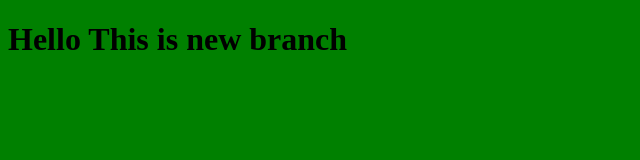
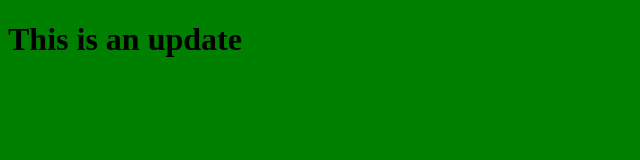
Before and after one commit to sidahmed003/myproject, a plain HTML site: page index.html in a window 1280 px wide. Shown: the whole page, without its empty margins (0-640 px from the left). Drawn offline with Linux system fonts and the light colour scheme.

Commit message:
Edit to html file

```diff
--- a/index.html
+++ b/index.html
@@ -7,7 +7,7 @@
     <title>Document</title>
 </head>
 <body>
-    <h1>Hello This is new branch</h1>
+    <h1>This is an update</h1>
     <script src="app.js"></script>
 </body>
 </html>
```
